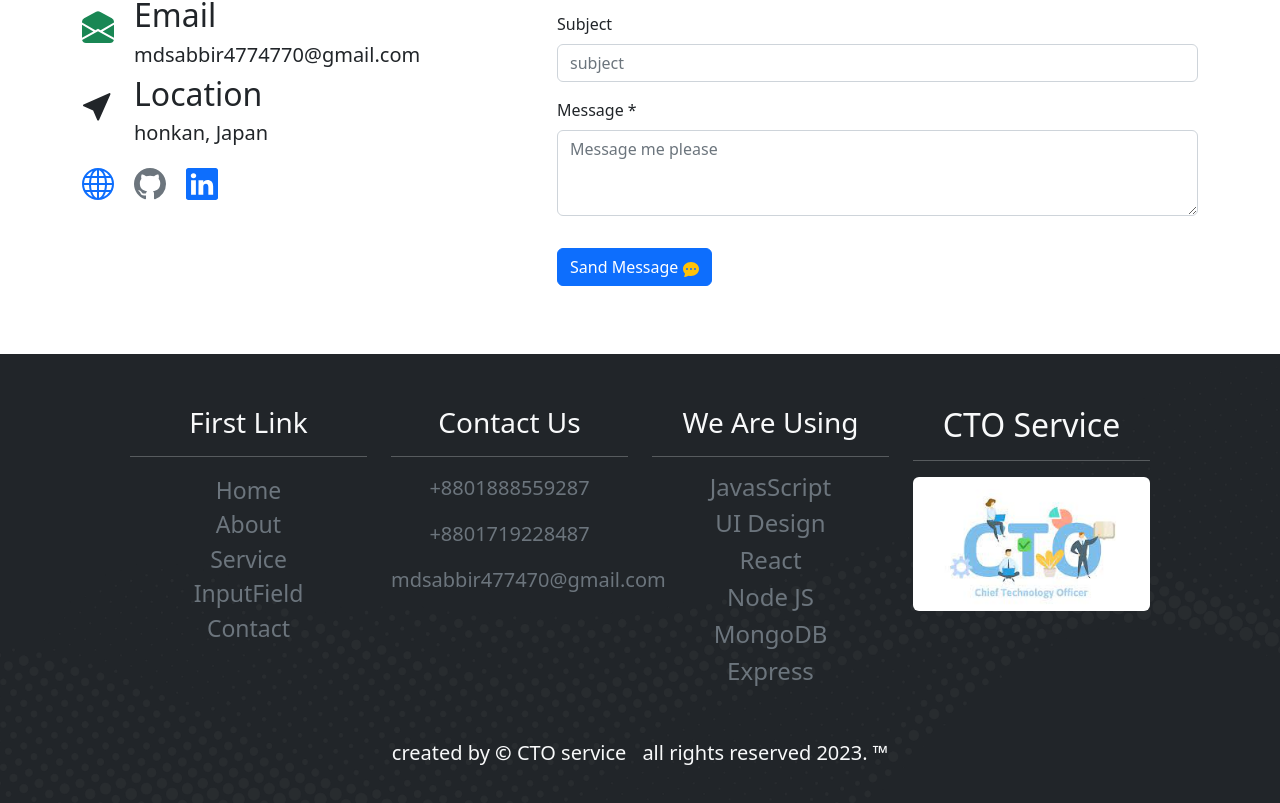
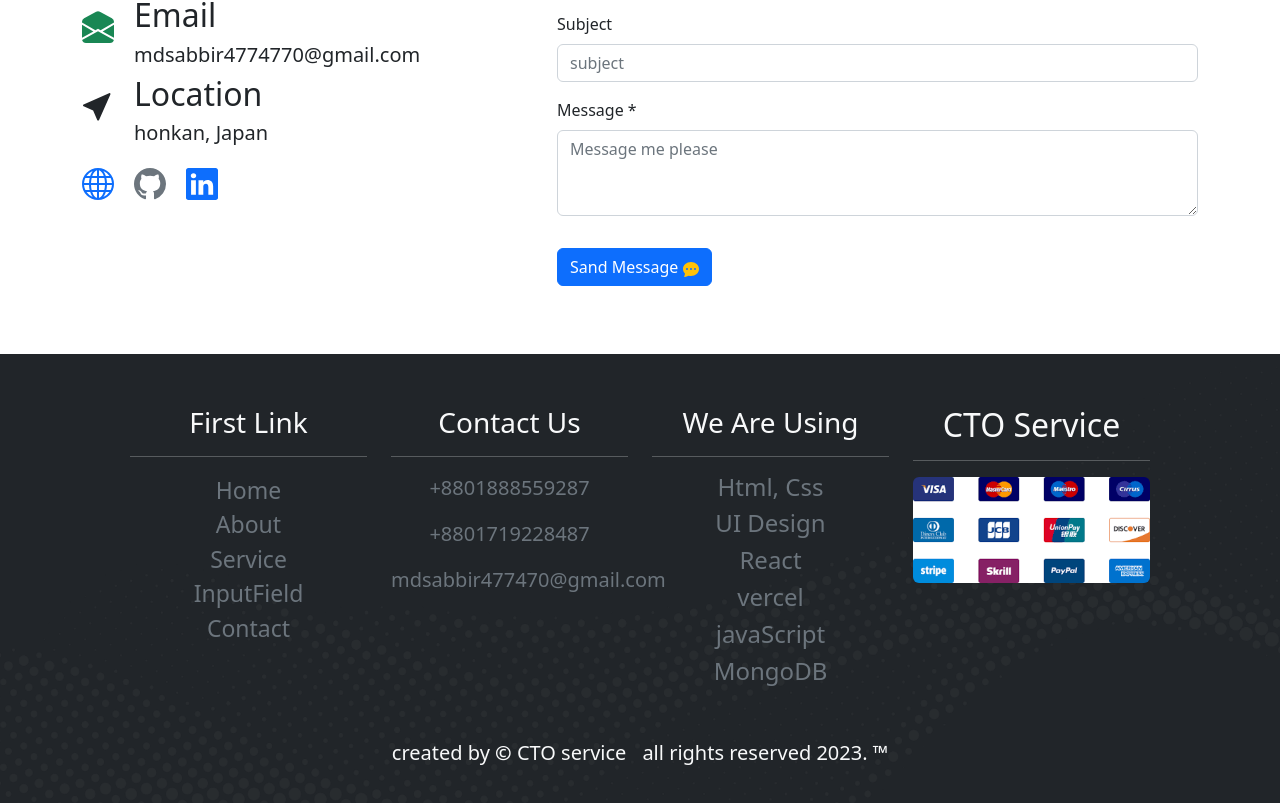
Before and after one commit to sabbirhossaindev/cto-service, a React (Create React App) app: page / in a window 1280 px wide. Shown: the part 3341-4144 px from the top of the page. Built offline with nearby package versions, Linux system fonts and the light colour scheme.

Commit message:
All Design Done

```diff
--- a/src/Pages/Shared/Footer/Footer.js
+++ b/src/Pages/Shared/Footer/Footer.js
@@ -1,6 +1,6 @@
 import React from 'react';
 import { Col, Container, Row } from 'react-bootstrap';
-import logo from '../../../Images/cto.jpg';
+import pay from '../../../Images/pay.png';
 import footer from '../../../Images/footer.png';
 import './Footer.css';
 
@@ -48,12 +48,12 @@ const Footer = () => {
                             <h4 className='mx-auto text-center fs-3'>We Are Using</h4>
                             <hr className='hr2'/>
                             <div className='mx-auto text-center'>
-                                <a className='menu-link text-secondary' href="#"><h3 className='fs-4'>JavasScript</h3></a>
+                                <a className='menu-link text-secondary' href="#"><h3 className='fs-4'>Html, Css</h3></a>
                                 <a className='menu-link text-secondary' href="#"><h3 className='fs-4'>UI Design</h3></a>
                                 <a className='menu-link text-secondary' href="#"><h3 className='fs-4'>React</h3></a>
-                                <a className='menu-link text-secondary' href="#"><h3 className='fs-4'>Node JS</h3></a>
+                                <a className='menu-link text-secondary' href="#"><h3 className='fs-4'>vercel</h3></a>
+                                <a className='menu-link text-secondary' href="#"><h3 className='fs-4'>javaScript</h3></a>
                                 <a className='menu-link text-secondary' href="#"><h3 className='fs-4'>MongoDB</h3></a>
-                                <a className='menu-link text-secondary' href="#"><h3 className='fs-4'>Express</h3></a>
                             </div>
                         </div>
                     </Col>
@@ -61,7 +61,7 @@ const Footer = () => {
                     <Col md="3" className='mx-auto text-center'>
                         <h2 className='mx-auto text-center'>CTO Service</h2>
                         <hr className='hr2'/>
-                        <img src={logo} alt="aws" className='img-fluid rounded' data-aos="flip-right" data-aos-easing="ease-out-cubic" data-aos-duration="2000"/>
+                        <img src={pay} alt="aws" className='img-fluid rounded' data-aos="flip-right" data-aos-easing="ease-out-cubic" data-aos-duration="2000"/>
                     </Col>
                 </Row>
                 <div className='text-light text-center mt-5'>
```
Also changed, not shown: src/Images/pay.png (added).
